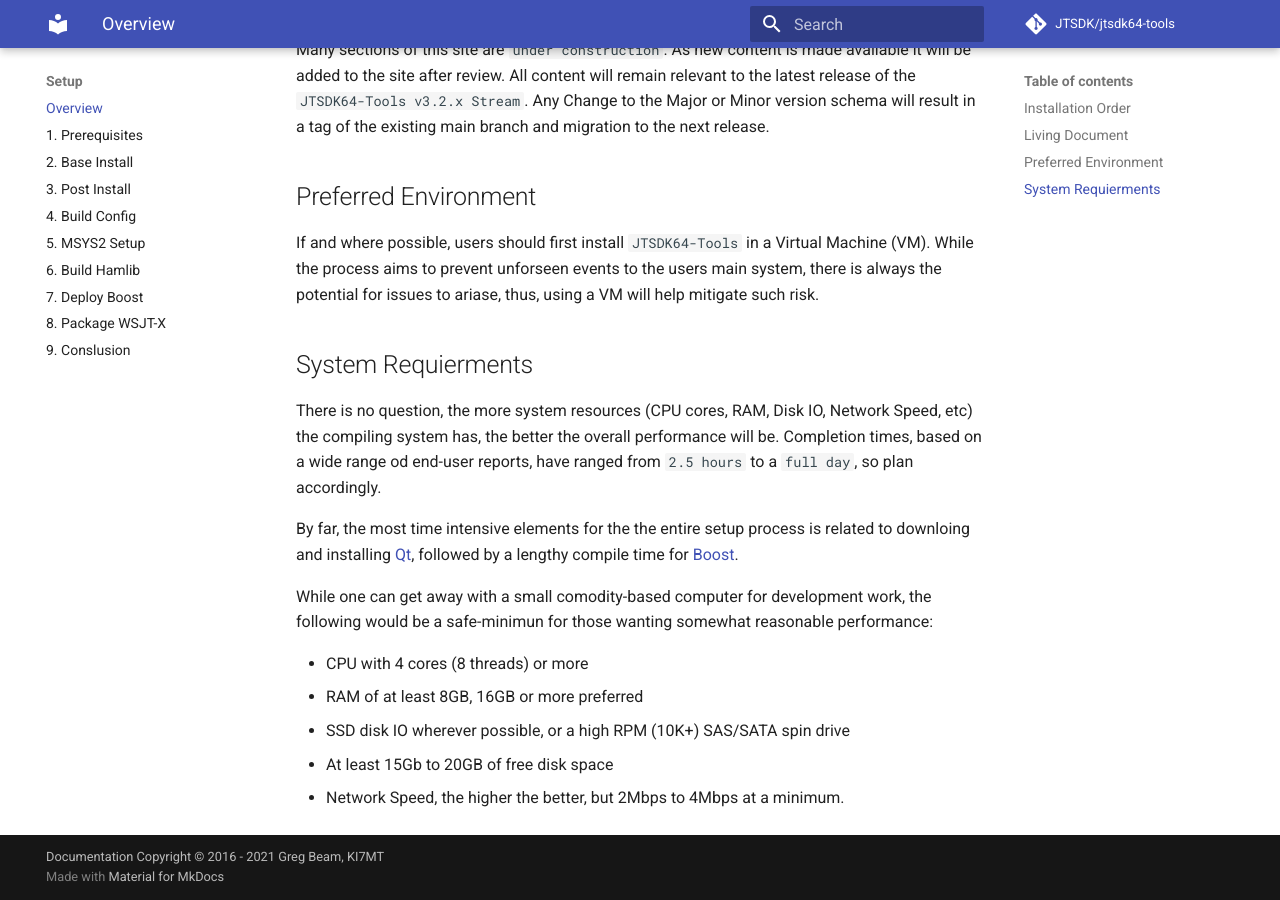
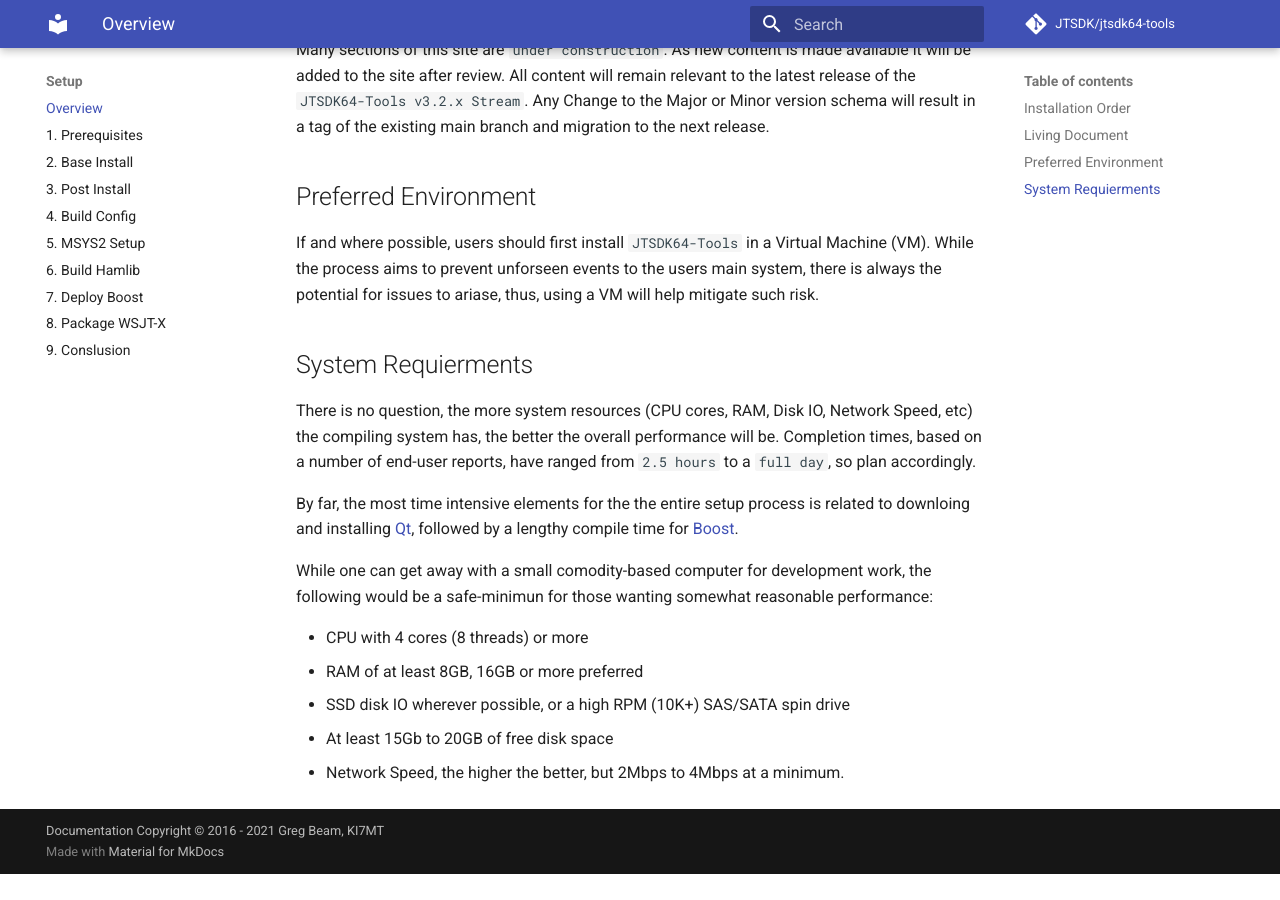
Before and after one commit to JTSDK/jtsdk64-tools, an MkDocs documentation site: the page built from docs/setup/overview.md, in a window 1280 px wide and 900 px high, scrolled down 619 px. Built offline with MkDocs 1.6.1 and Material for MkDocs 9.7.7, drawn with Linux system fonts in a browser that asks for light colours; comment, search, counter and statistics services are not loaded; after the commit the page ends 1493 px from its top, so only the background shows below that.

Commit message:
Rephrase wording.

```diff
--- a/docs/setup/overview.md
+++ b/docs/setup/overview.md
@@ -18,7 +18,7 @@
 
 ## System Requierments
 
-There is no question, the more system resources (CPU cores, RAM, Disk IO, Network Speed, etc) the compiling system has, the better the overall performance will be. Completion times, based on a wide range od end-user reports, have ranged from `2.5 hours` to a `full day`, so plan accordingly.
+There is no question, the more system resources (CPU cores, RAM, Disk IO, Network Speed, etc) the compiling system has, the better the overall performance will be. Completion times, based on a number of end-user reports, have ranged from `2.5 hours` to a `full day`, so plan accordingly.
 
 By far, the most time intensive elements for the the entire setup process is related to downloing and installing [Qt][], followed by a lengthy compile time for [Boost][].
 
```
